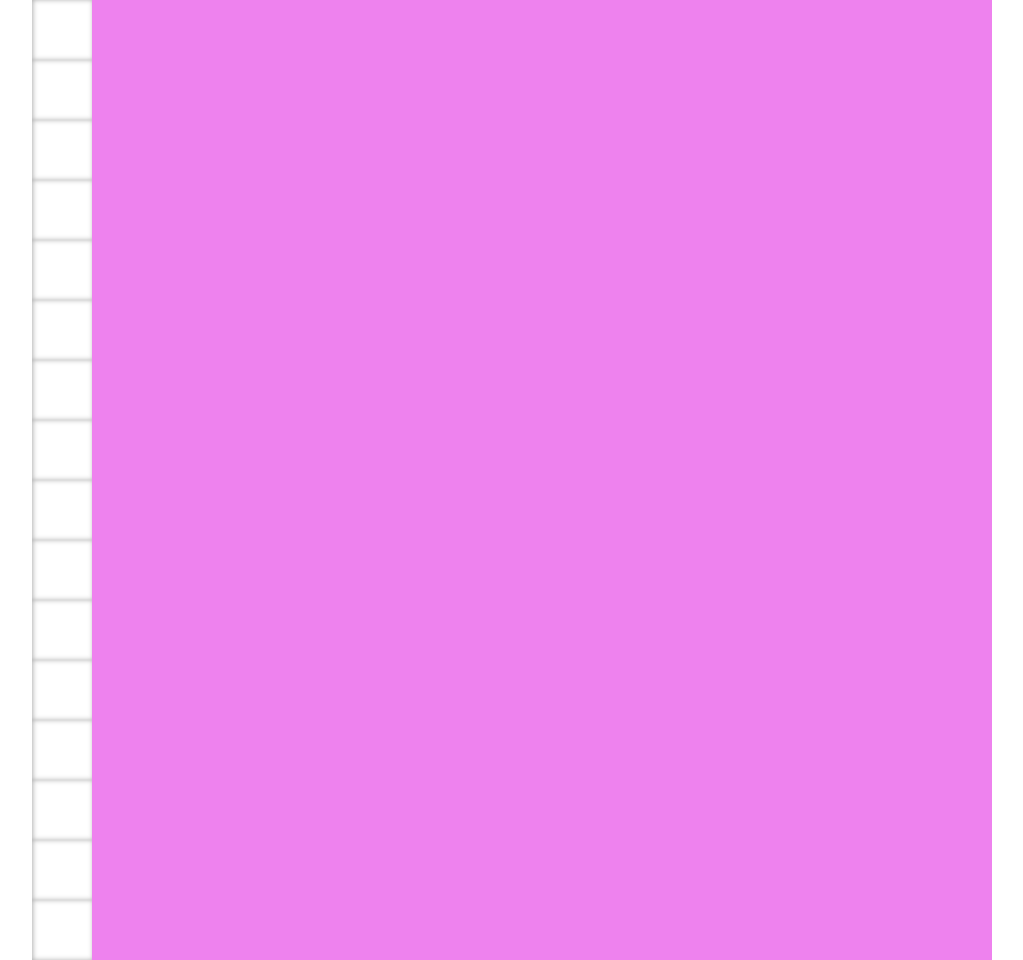
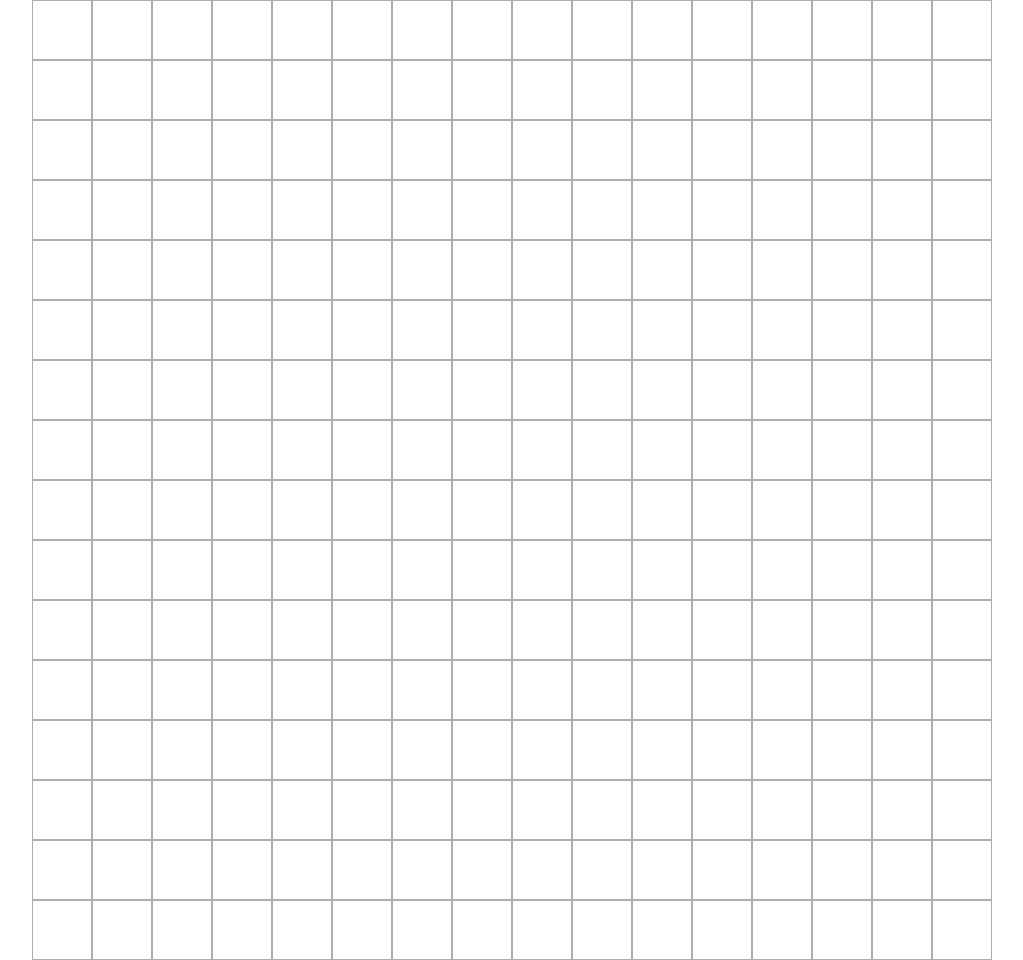
Before and after one commit to MatteoPenta/sketchpad, a plain HTML site: page index.html in a window 1280 px wide. Shown: the whole page, without its empty margins (128-1151 px from the left). Drawn offline with nearby package versions, Linux system fonts and the light colour scheme.

Commit message:
Added flexbox system to display boxes

```diff
--- a/css/style.css
+++ b/css/style.css
@@ -11,11 +11,21 @@ body {
   width: 960px;
   height: 960px;
   margin: 0 auto;
+  padding: 0;
 
   background: violet;
+
+  display: flex;
+  flex-wrap: wrap; /* flex items will wrap onto
+  multiple lines, from top to bottom */
 }
 
 .box {
+  flex-shrink: 0; /* denies the boxes to shrink */
+
+  margin: 0;
+  padding: 0;
+
   background: white;
-  box-shadow: inset 1px 0 5px rgba(56, 56, 56, .4);
+  border: 1px solid rgba(56, 56, 56, .4);
 }
--- a/js/script.js
+++ b/js/script.js
@@ -17,7 +17,7 @@ function main() {
 
   console.log(boxDimension);
 
-  for (var i = 0; i < boxesPerLine; i++) {
+  for (var i = 0; i < boxesPerLine*boxesPerLine; i++) {
     var box = $('<div class="box"></div>');
     box.css('width', boxDimension);
     box.css('height', boxDimension);
@@ -27,4 +27,14 @@ function main() {
 
 }
 
+// for (var j = 0; j < boxesPerLine; j++) {
+//   for (var i = 0; i < boxesPerLine; i++) {
+//     var box = $('<div class="box"></div>');
+//     box.css('width', boxDimension);
+//     box.css('height', boxDimension);
+//
+//     $('.container').append(box);
+//   }
+// }
+
 $(document).ready(main());
```
